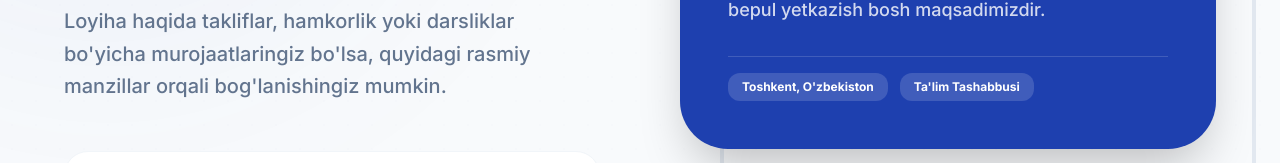
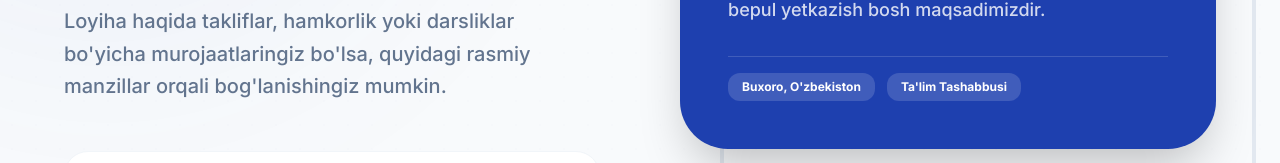
Before and after one commit to ozodbektoshov0-cmd/audio-darsliklar-2026, a React (Vite) app: page /contact in a window 1280 px wide. Shown: the part 447-610 px from the top of the page. Built offline with nearby package versions, Linux system fonts and the light colour scheme; a web font is replaced by a local one.

Commit message:
Update Contact.tsx

```diff
--- a/src/pages/Contact.tsx
+++ b/src/pages/Contact.tsx
@@ -137,7 +137,7 @@ export default function Contact() {
 
                   <div className="flex flex-wrap items-center gap-3 pt-4 border-t border-white/15">
                     <span className="px-3.5 py-1.5 rounded-xl bg-white/15 text-white text-xs font-bold">
-                      {language === "uz" ? "Toshkent, O'zbekiston" : "Ташкент, Узбекистан"}
+                      {language === "uz" ? "Buxoro, O'zbekiston" : "Бухара, Узбекистан"}
                     </span>
                     <span className="px-3.5 py-1.5 rounded-xl bg-white/15 text-white text-xs font-bold">
                       {language === "uz" ? "Ta'lim Tashabbusi" : "Образовательная инициатива"}
```
